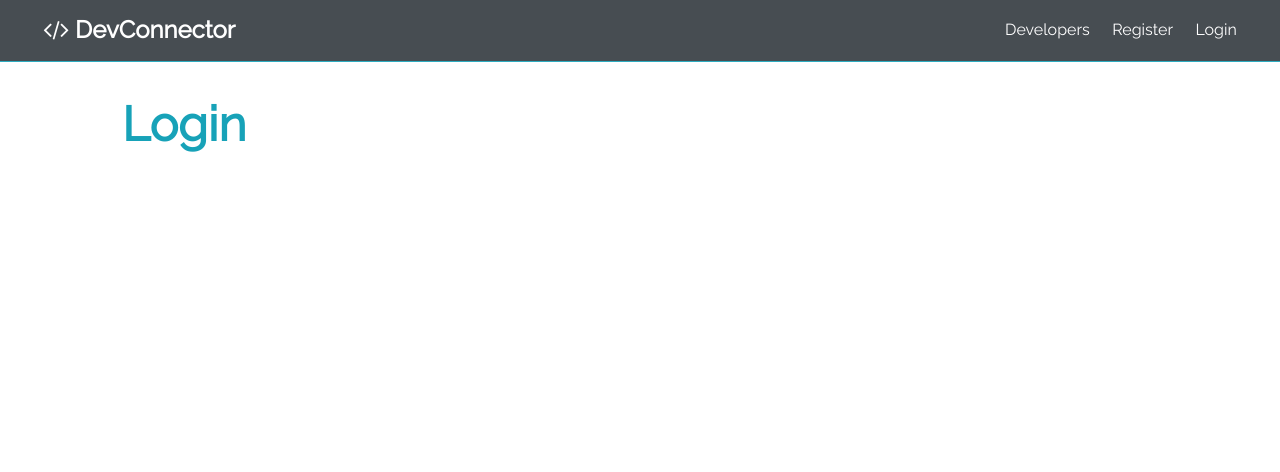
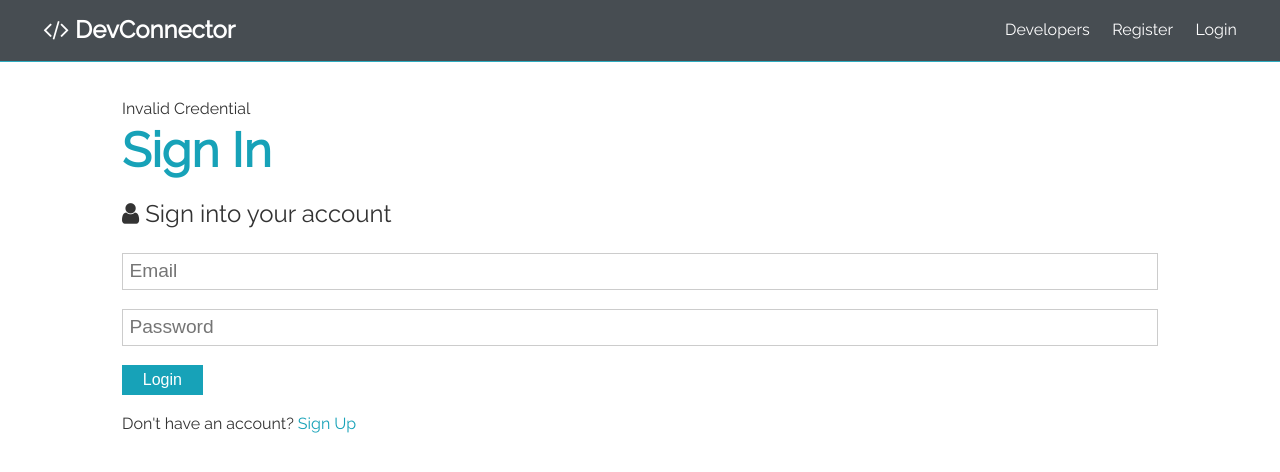
Before and after one commit to DariuszOkonski/devconnector, a plain HTML site: page dist/login.html in a window 1280 px wide. Drawn offline with Linux system fonts and the light colour scheme.

Commit message:
add html structure to login.html

```diff
--- a/dist/login.html
+++ b/dist/login.html
@@ -33,11 +33,36 @@
   </nav>
 
   <section class="container">
+    <!-- Alert -->
+    <div class="alert alert-danger">
+      Invalid Credential
+    </div>
+
     <h1 class="large text-primary">
-      Login
+      Sign In
     </h1>
 
+    <p class="lead">
+      <i class="fa fa-user" aria-hidden="true"></i> Sign into your account
+    </p>
 
+    <form action="../index.html" class="form" autocomplete="off">
+
+      <div class="form-group">
+        <input type="email" placeholder="Email">
+      </div>
+
+      <div class="form-group">
+        <input type="password" placeholder="Password" minlength="6">
+      </div>
+
+      <input type="submit" value="Login" class="btn btn-primary">
+    </form>
+
+    <p class="my-1">
+      Don't have an account?
+      <a href="register.html">Sign Up</a>
+    </p>
   </section>
 </body>
 
```
